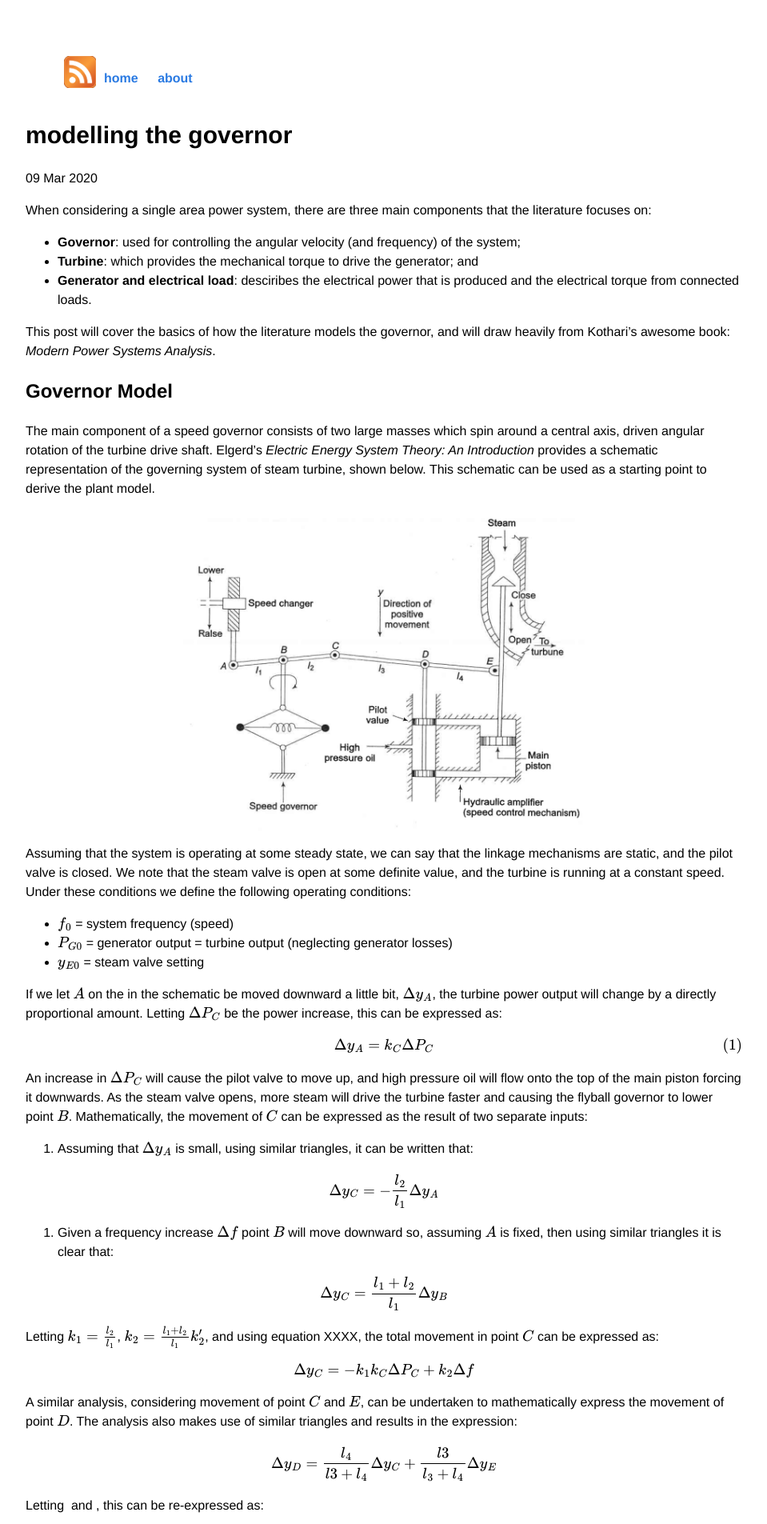
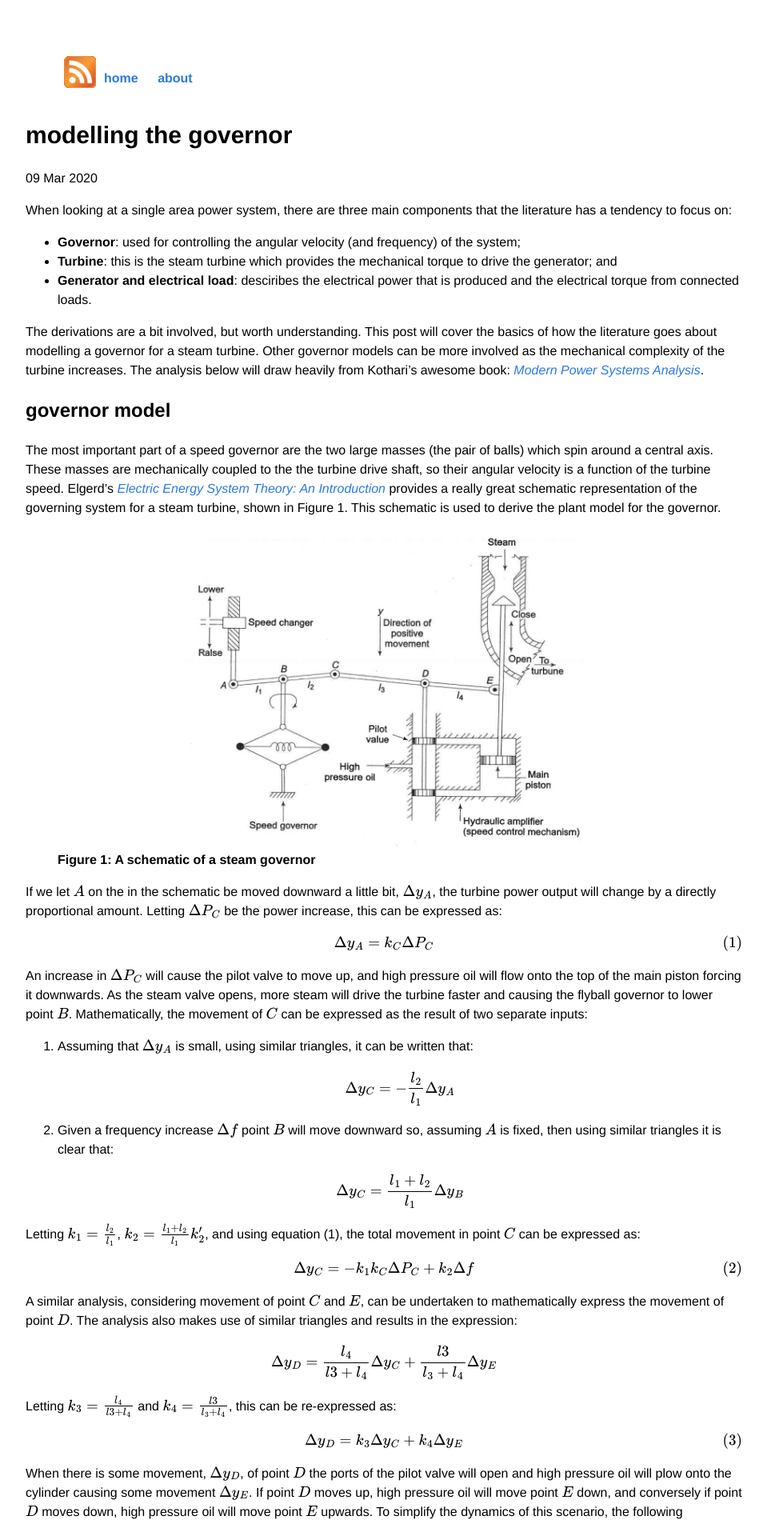
Before and after one commit to skreynolds/skreynolds.github.io, a Jekyll site: the page built from _posts/2020-03-09-modelling-plant-1.md, in a window 1280 px wide. Shown: the top 1905 px of the page at 80% size, without its empty margins (160-1119 px from the left). Built offline with Jekyll 4.4.1, drawn with Linux system fonts in a browser that asks for light colours; formulas are drawn with MathJax 3; comment, search, counter and statistics services are not loaded; some of the changed text lies outside the part shown.

Commit message:
Update: changed css to provide nice captioning for figures and minor changes to posts

```diff
--- a/_posts/2020-03-09-modelling-plant-1.md
+++ b/_posts/2020-03-09-modelling-plant-1.md
@@ -4,24 +4,21 @@ title: "modelling the governor"
 date: 2020-03-09
 ---
 
-When considering a single area power system, there are three main components that the literature focuses on:
+When looking at a single area power system, there are three main components that the literature has a tendency to focus on:
 
 * **Governor**: used for controlling the angular velocity (and frequency) of the system;
-* **Turbine**: which provides the mechanical torque to drive the generator; and
+* **Turbine**: this is the steam turbine which provides the mechanical torque to drive the generator; and
 * **Generator and electrical load**: desciribes the electrical power that is produced and the electrical torque from connected loads.
 
-This post will cover the basics of how the literature models the governor, and will draw heavily from Kothari's awesome book: *Modern Power Systems Analysis*.
+The derivations are a bit involved, but worth understanding. This post will cover the basics of how the literature goes about modelling a governor for a steam turbine. Other governor models can be more involved as the mechanical complexity of the turbine increases. The analysis below will draw heavily from Kothari's awesome book: [*Modern Power Systems Analysis*](https://www.amazon.com.au/Modern-Power-System-Analysis-4e/dp/1259003175/ref=sr_1_1?qid=1586508013&refinements=p_27%3ADr.+D+P+Kothari&s=books&sr=1-1).
 
-## Governor Model
-The main component of a speed governor consists of two large masses which spin around a central axis, driven angular rotation of the turbine drive shaft. Elgerd's *Electric Energy System Theory: An Introduction* provides a schematic representation of the governing system of steam turbine, shown below. This schematic can be used as a starting point to derive the plant model.
+## governor model
+The most important part of a speed governor are the two large masses (the pair of balls) which spin around a central axis. These masses are mechanically coupled to the the turbine drive shaft, so their angular velocity is a function of the turbine speed. Elgerd's [*Electric Energy System Theory: An Introduction*](https://www.amazon.com/Electric-Energy-Systems-Theory-Elgerd/dp/007099286X) provides a really great schematic representation of the governing system for a steam turbine, shown in Figure 1. This schematic is used to derive the plant model for the governor.
 
-<img src="/assets/physical_governor_device.png" alt="Governor" height="400" class="center">
-
- Assuming that the system is operating at some steady state, we can say that the linkage mechanisms are static, and the pilot valve is closed. We note that the steam valve is open at some definite value, and the turbine is running at a constant speed. Under these conditions we define the following operating conditions:
-
-* $$f_0$$ = system frequency (speed)
-* $$P_{G0}$$ = generator output = turbine output (neglecting generator losses)
-* $$y_{E0}$$ = steam valve setting
+<figure>
+	<img src="/assets/physical_governor_device.png" alt="Governor" height="400" class="center">
+	<figcaption>Figure 1: A schematic of a steam governor</figcaption>
+</figure>
 
 If we let $$A$$ on the in the schematic be moved downward a little bit, $$\Delta y_A$$, the turbine power output will change by a directly proportional amount. Letting $$\Delta P_C$$ be the power increase, this can be expressed as:
 
@@ -31,20 +28,64 @@ An increase in $$\Delta P_C$$ will cause the pilot valve to move up, and high pr
 
 1. Assuming that $$\Delta y_A$$ is small, using similar triangles, it can be written that:
 
-$$\Delta y_C = - \frac{l_2}{l_1} \Delta y_A$$
+    $$\Delta y_C = - \frac{l_2}{l_1} \Delta y_A$$
 
 2. Given a frequency increase $$\Delta f$$ point $$B$$ will move downward so, assuming $$A$$ is fixed, then using similar triangles it is clear that:
 
-$$\Delta y_C = \frac{l_1 + l_2}{l_1} \Delta y_B$$
+    $$\Delta y_C = \frac{l_1 + l_2}{l_1} \Delta y_B$$
 
-Letting $$k_1 = \frac{l_2}{l_1}$$, $$k_2 = \frac{l_1 + l_2}{l_1} k_2'$$, and using equation XXXX, the total movement in point $$C$$ can be expressed as:
+Letting $$k_1 = \frac{l_2}{l_1}$$, $$k_2 = \frac{l_1 + l_2}{l_1} k_2'$$, and using equation (1), the total movement in point $$C$$ can be expressed as:
 
-$$\Delta y_C = - k_1 k_C \Delta P_C + k_2 \Delta f$$
+$$\Delta y_C = - k_1 k_C \Delta P_C + k_2 \Delta f \tag{2}$$
 
 A similar analysis, considering movement of point $$C$$ and $$E$$, can be undertaken to mathematically express the movement of point $$D$$. The analysis also makes use of similar triangles and results in the expression:
 
 $$\Delta y_D = \frac{l_4}{l3 + l_4} \Delta y_C + \frac{l3}{l_3 + l_4} \Delta y_E$$
 
-Letting $$$$ and $$$$, this can be re-expressed as:
+Letting $$k_3 = \frac{l_4}{l3 + l_4}$$ and $$k_4 = \frac{l3}{l_3 + l_4}$$, this can be re-expressed as:
 
-$$\Delta y_D = \frac{l_4}{l3 + l_4} \Delta y_C + \frac{l3}{l_3 + l_4} \Delta y_E$$
+$$\Delta y_D = k_3 \Delta y_C + k_4 \Delta y_E \tag{3}$$
+
+When there is some movement, $$\Delta y_D$$, of point $$D$$ the ports of the pilot valve will open and high pressure oil will plow onto the cylinder causing some movement $$\Delta y_E$$. If point $$D$$ moves up, high pressure oil will move point $$E$$ down, and conversely if point $$D$$ moves down, high pressure oil will move point $$E$$ upwards. To simplify the dynamics of this scenario, the following assumptions are made:
+
+1. Inertial reaction forces of the main piston and steam valve are negligible compared to the forces exerted on the piston by high pressure oil
+2. Due to the first assumption, the rate of oil admitted to to the cylinder is proportional to the port opening $$\Delta y_D$$.
+
+The volume of oil admitted to the cylinder is thus proportional to the time integral of $$\Delta y_D$$. Dividing the oil volume by the cross-sectional area of the piston:
+
+$$\Delta y_E = k_5 \int (- \Delta y_D) dt \tag{4}$$
+
+Taking the Laplace transform of equations (2), (3), and (4) gives the following:
+
+$$
+\begin{align}
+\Delta Y_C(s) &= -k_1 k_C \Delta P_C(s) + k_2 \Delta F(s)\tag{5} \\
+\Delta Y_D(s) &= k_3 \Delta Y_C(s) + k_4 \Delta Y_E(s)\tag{6} \\
+\Delta Y_E(s) &= - k_5 \frac{1}{s} \Delta Y_D(s)\tag{7}
+\end{align}
+$$
+
+Algebraically manipulating (5), (6), and (7) eliminates $$\Delta Y_C(s)$$ and $$\Delta Y_D(s)$$ and results in the following equation:
+
+$$\Delta Y_E(s) = \frac{k_1 k_3 k_C \Delta P_C(s) - k_2 k_3 \Delta F(s)}{k_4 + \frac{s}{k_5}} \tag{8}$$
+
+Equation (8) can be re-expressed as:
+
+$$\Delta Y_E(s) = [\Delta P_C(s) - \frac{1}{R} \Delta F(s)] \times (\frac{K_{sg}}{1 + T_{sg}s}) \tag{9}$$
+
+where
+
+$$
+\begin{align}
+R &= \frac{k_1 k_C}{k_2} \\
+K_{sg} &= \frac{k_1 k_3 k_C}{k_4} \\
+T_{sg} &= \frac{1}{T_{sg}}
+\end{align}
+$$
+
+Equation (9) is the model of the governor in the frequency domain. The block diagram of this model can be seen in the figure below.
+
+<figure>
+	<img src="/assets/governor_block_diagram.png" alt="Governor" height="250" class="center">
+	<figcaption>Figure 2: Block diagram of the steam governor model in the frequency domain</figcaption>
+</figure>
--- a/css/main.css
+++ b/css/main.css
@@ -130,3 +130,7 @@ ul.posts li {
   margin-left: auto;
   margin-right: auto;
 }
+
+figcaption {
+  font-weight: 700;
+}
```
Also changed, not shown: _posts/2020-03-02-agc-1.md (+14 -5 lines), assets/governor_block_diagram.png (added).
